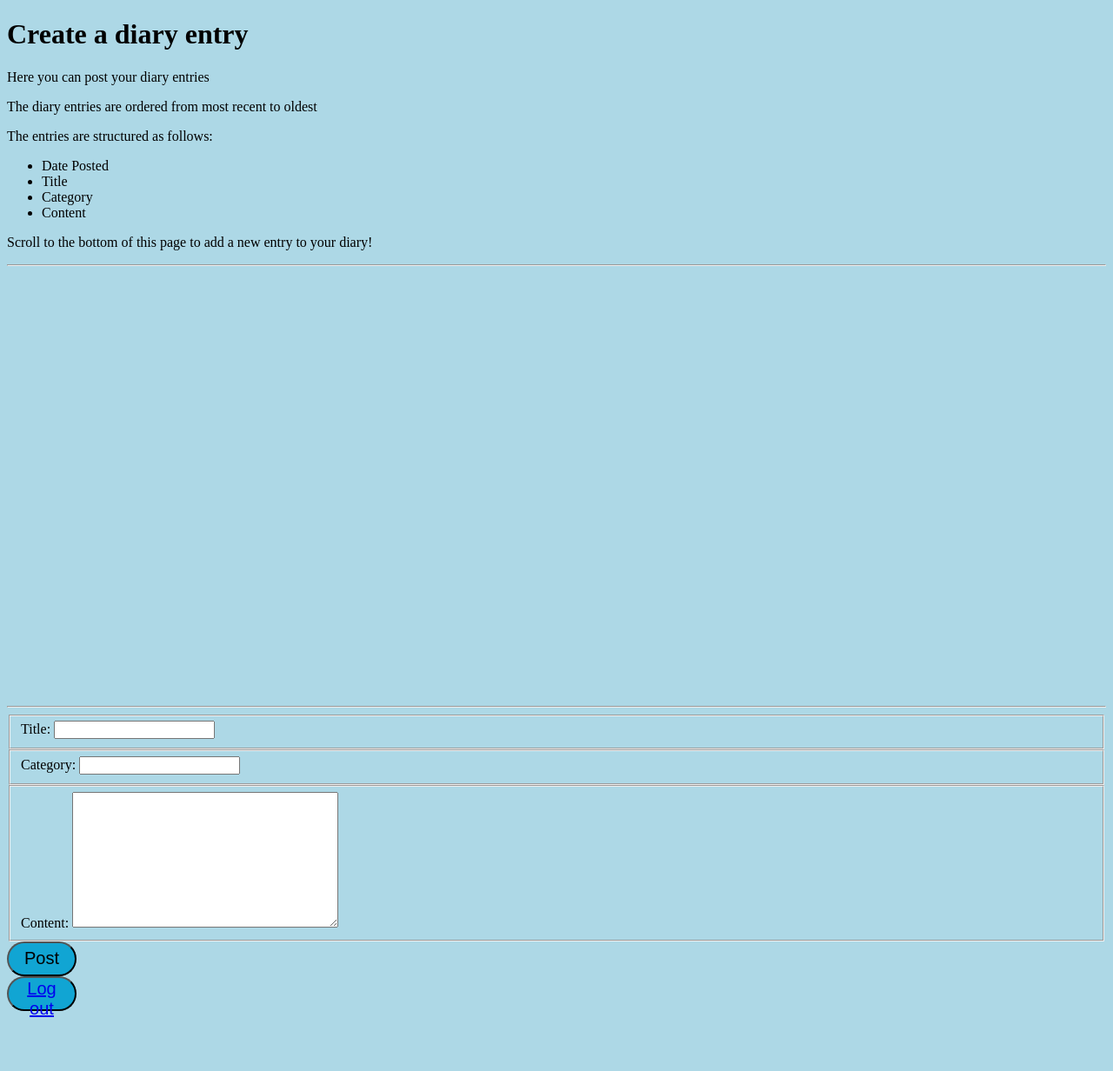
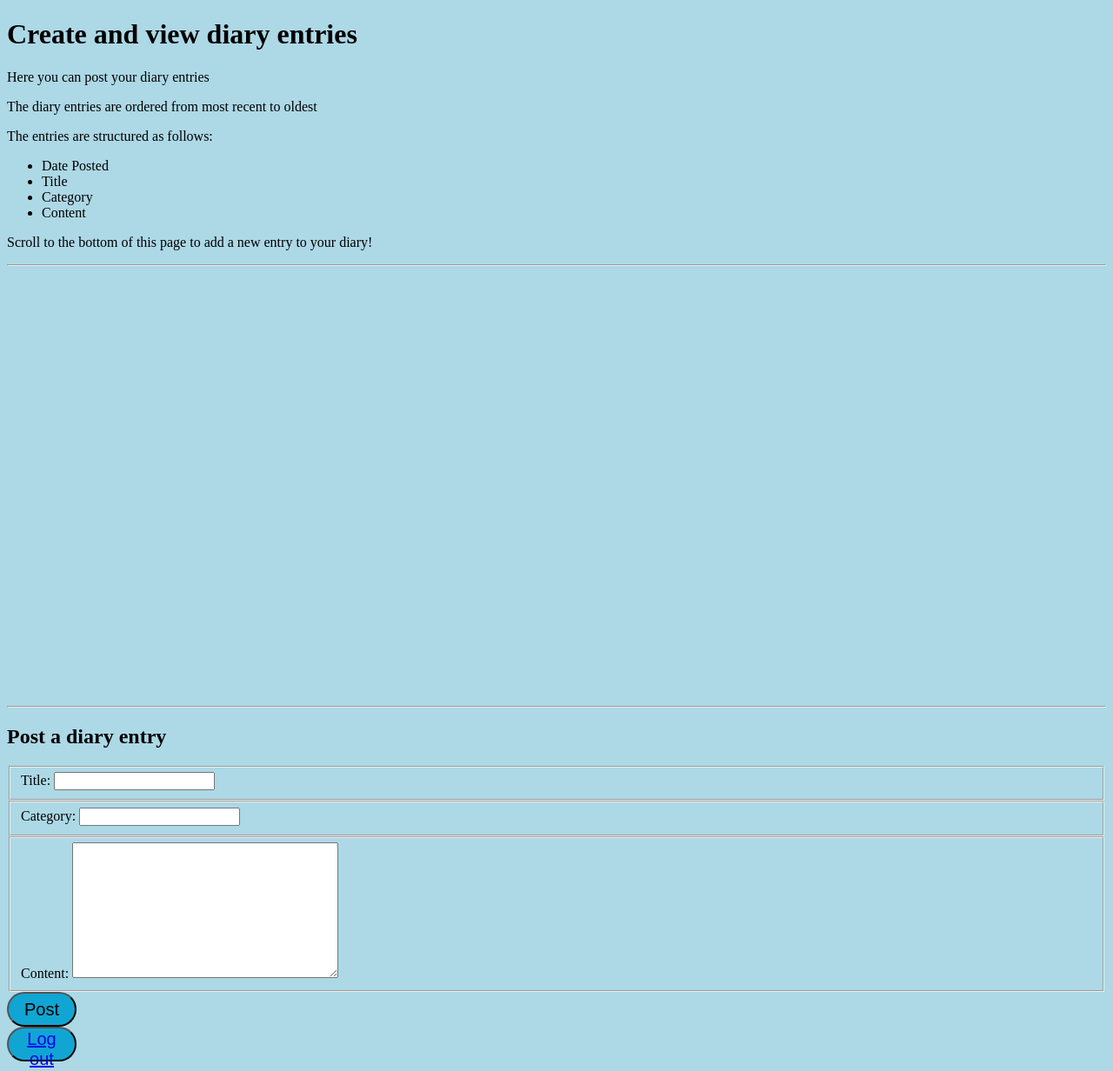
Before and after one commit to jgooday48/diary, a plain HTML site: page client/diary.html in a window 1280 px wide. Shown: the whole page at 87% size. Before the commit the page ends 1179 px from the top, so only its background shows below. Drawn offline with Linux system fonts and the light colour scheme; no server answers.

Commit message:
edit diary.html

```diff
--- a/client/diary.html
+++ b/client/diary.html
@@ -12,7 +12,7 @@
 <body>
 
     <header>
-        <h1>Create a diary entry</h1>
+        <h1>Create and view diary entries</h1>
     </header>
     <p>Here you can post your diary entries</p>
     <p>The diary entries are ordered from most recent to oldest</p>
@@ -32,6 +32,7 @@
         </div>
         <hr />
         <form id="post-form">
+            <h2>Post a diary entry</h2>
             <fieldset>
                 <label for="title">Title:</label>
                 <input type="text" id="title" name="title" required>
```
